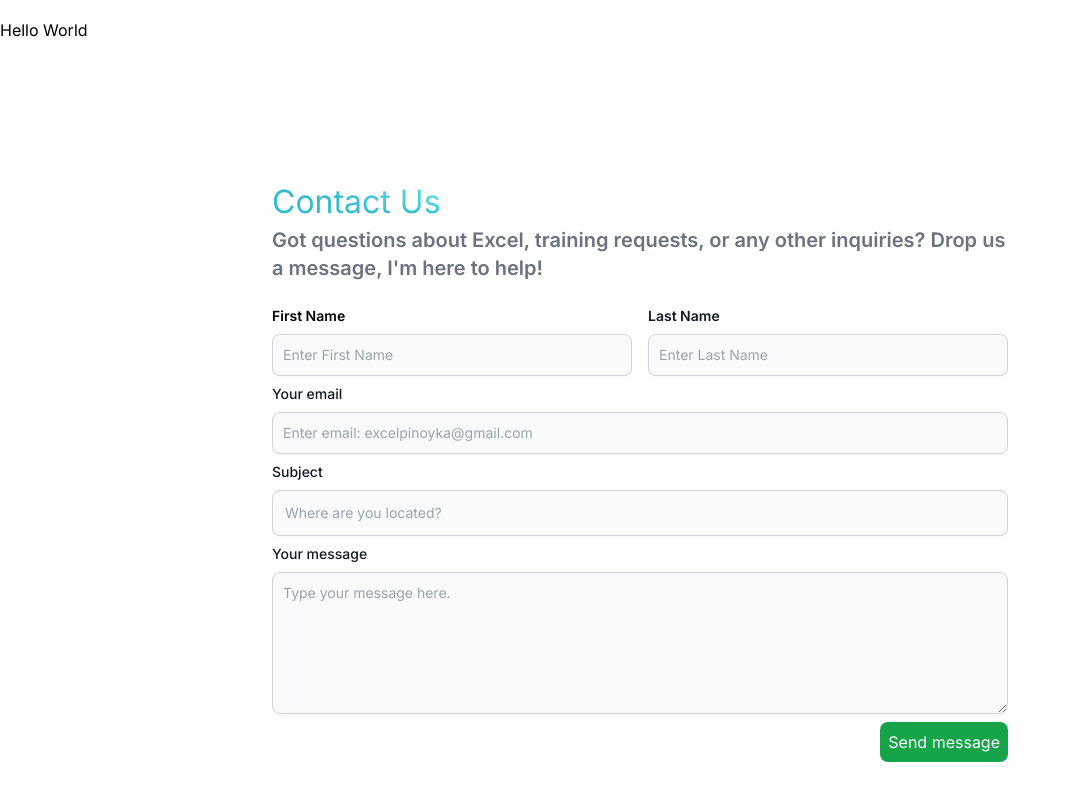
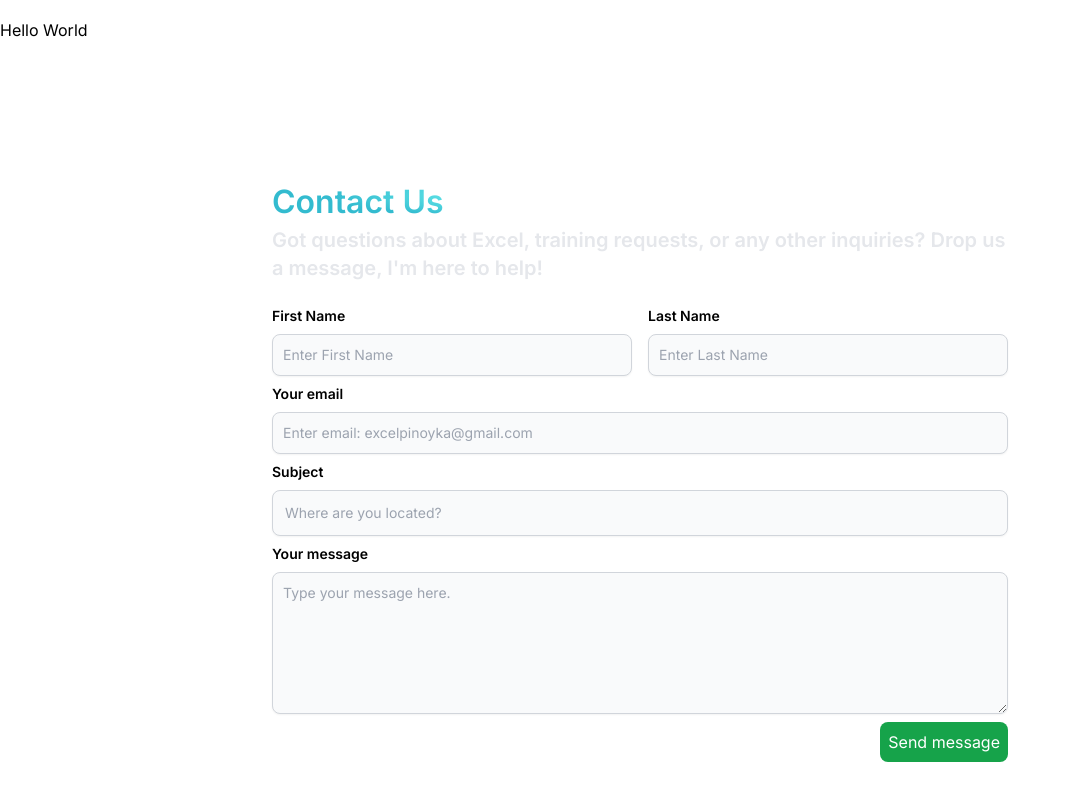
Before and after one commit to rcostillas/My-Portfolio, a Next.js app: page / in a window 1280 px wide. Shown: the part 1868-2668 px from the top of the page, without its empty margins (0-1070 px from the left). Built offline with nearby package versions, Linux system fonts and the light colour scheme.

Commit message:
Updated contact us page

```diff
--- a/app/components/Contact.js
+++ b/app/components/Contact.js
@@ -5,8 +5,8 @@ const Contact = () => {
   return (
     <section id="contact" className={layout.section}>
       <div className="py-2 px-4 mx-auto max-w-screen-md">
-        <h2 className="text-gradient">Contact Us</h2>
-        <p className="mb-4 font-poppins font-semibold text-left  text-gray-500 sm:text-xl">
+        <h2 className="font-semibold text-gradient">Contact Us</h2>
+        <p className="mb-4 font-poppins font-semibold text-left  text-gray-200 sm:text-xl">
           {`Got questions about Excel, training requests, or any other inquiries?
           Drop us a message, I'm here to help!`}
         </p>
@@ -15,7 +15,7 @@ const Contact = () => {
             <div className="w-1/2 pr-2 ">
               <label
                 for="firstName"
-                className="block my-2 text-left text-sm font-poppins font-semibold text-black-900"
+                className="block my-2 text-left text-sm font-poppins font-semibold text-dimWhite"
               >
                 First Name
               </label>
@@ -28,8 +28,8 @@ const Contact = () => {
             </div>
             <div className="w-1/2 pl-2">
               <label
-                for="firstName"
-                className="block my-2 text-left text-sm font-poppins font-semibold text-gray-900"
+                for="lastName"
+                className="block my-2 text-left text-sm font-poppins font-semibold text-dimWhite"
               >
                 Last Name
               </label>
@@ -43,7 +43,7 @@ const Contact = () => {
           <div>
             <label
               for="email"
-              className="block my-2 text-left text-sm font-medium text-gray-900"
+              className="block my-2 text-left text-sm font-poppins font-semibold text-dimWhite"
             >
               Your email
             </label>
@@ -57,7 +57,7 @@ const Contact = () => {
           <div>
             <label
               for="subject"
-              className="block my-2 text-left text-sm font-medium text-gray-900"
+              className="block my-2 text-left text-sm font-poppins font-semibold text-dimWhite"
             >
               Subject
             </label>
@@ -71,7 +71,7 @@ const Contact = () => {
           <div>
             <label
               for="message"
-              className="block my-2 text-left text-sm font-medium text-gray-900 "
+              className="block my-2 text-left text-sm font-poppins font-semibold text-dimWhite"
             >
               Your message
             </label>
```
